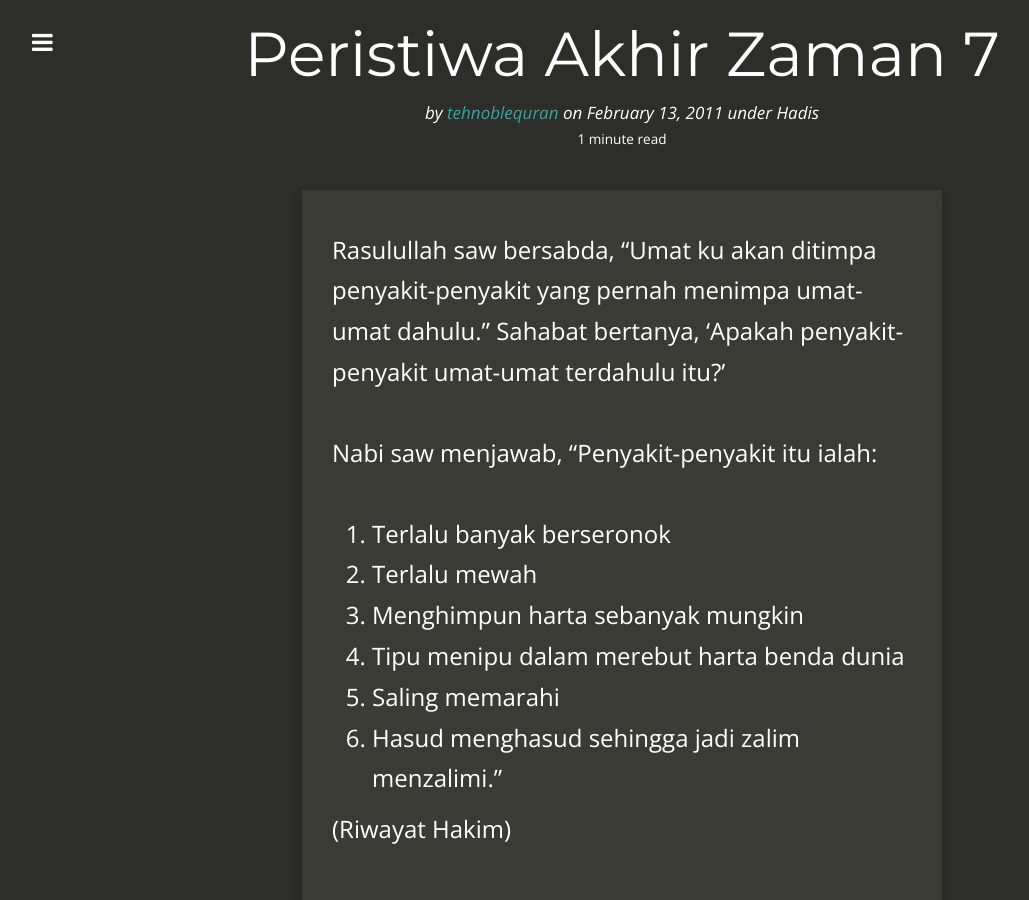
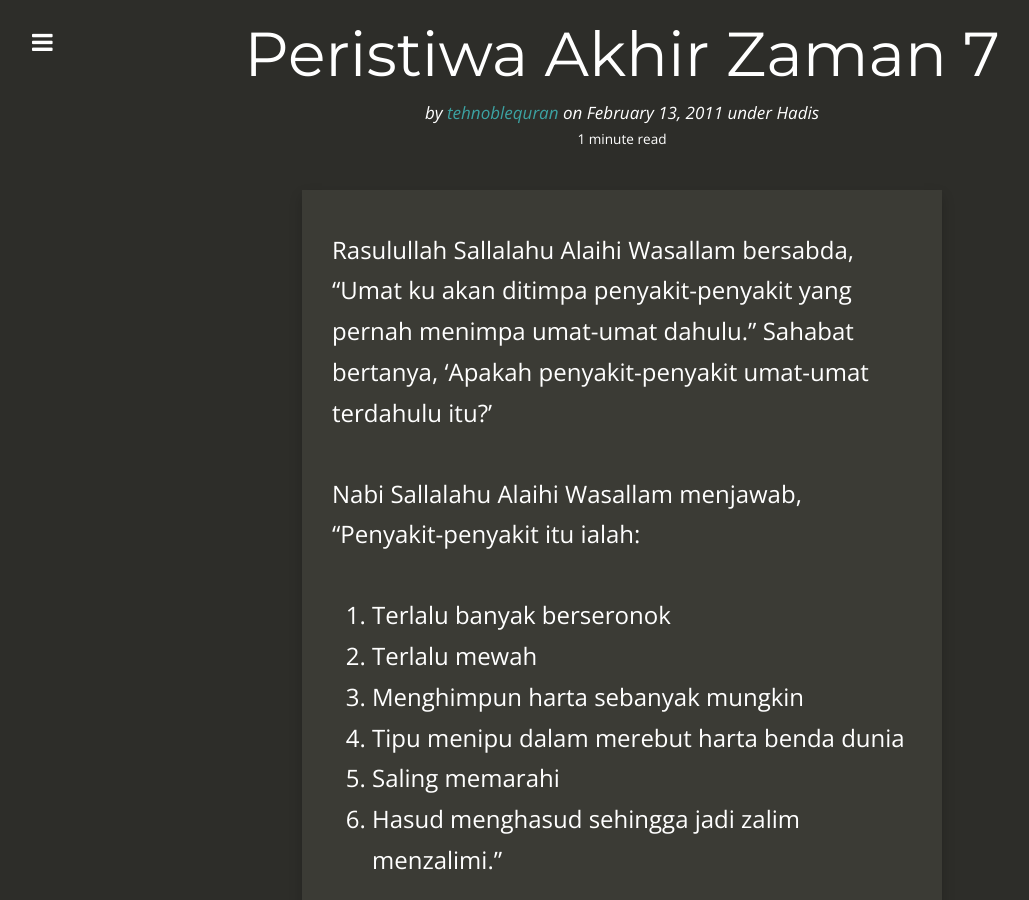
Before and after one commit to kedamaian/swsyafiq, a Jekyll site: the page built from _posts/2011-02-13-peristiwa-akhir-zaman-7.md, in a window 1280 px wide and 900 px high. Shown: the whole window, without its empty margins (18-1047 px from the left). Built offline with Jekyll 4.4.1, drawn with Linux system fonts in a browser that asks for light colours; nearby versions of some CDN libraries; comment, search, counter and statistics services are not loaded.

Commit message:
Update 2011-02-13-peristiwa-akhir-zaman-7.md

```diff
--- a/_posts/2011-02-13-peristiwa-akhir-zaman-7.md
+++ b/_posts/2011-02-13-peristiwa-akhir-zaman-7.md
@@ -6,9 +6,9 @@ title: Peristiwa Akhir Zaman 7
 categories:
   - Hadis
 ---
-Rasulullah saw bersabda, “Umat ku akan ditimpa penyakit-penyakit yang pernah menimpa umat-umat dahulu.” Sahabat bertanya, ‘Apakah penyakit-penyakit umat-umat terdahulu itu?’
+Rasulullah Sallalahu Alaihi Wasallam bersabda, “Umat ku akan ditimpa penyakit-penyakit yang pernah menimpa umat-umat dahulu.” Sahabat bertanya, ‘Apakah penyakit-penyakit umat-umat terdahulu itu?’
 
-Nabi saw menjawab, “Penyakit-penyakit itu ialah:
+Nabi Sallalahu Alaihi Wasallam menjawab, “Penyakit-penyakit itu ialah:
 
 1. Terlalu banyak berseronok
 2. Terlalu mewah
```
